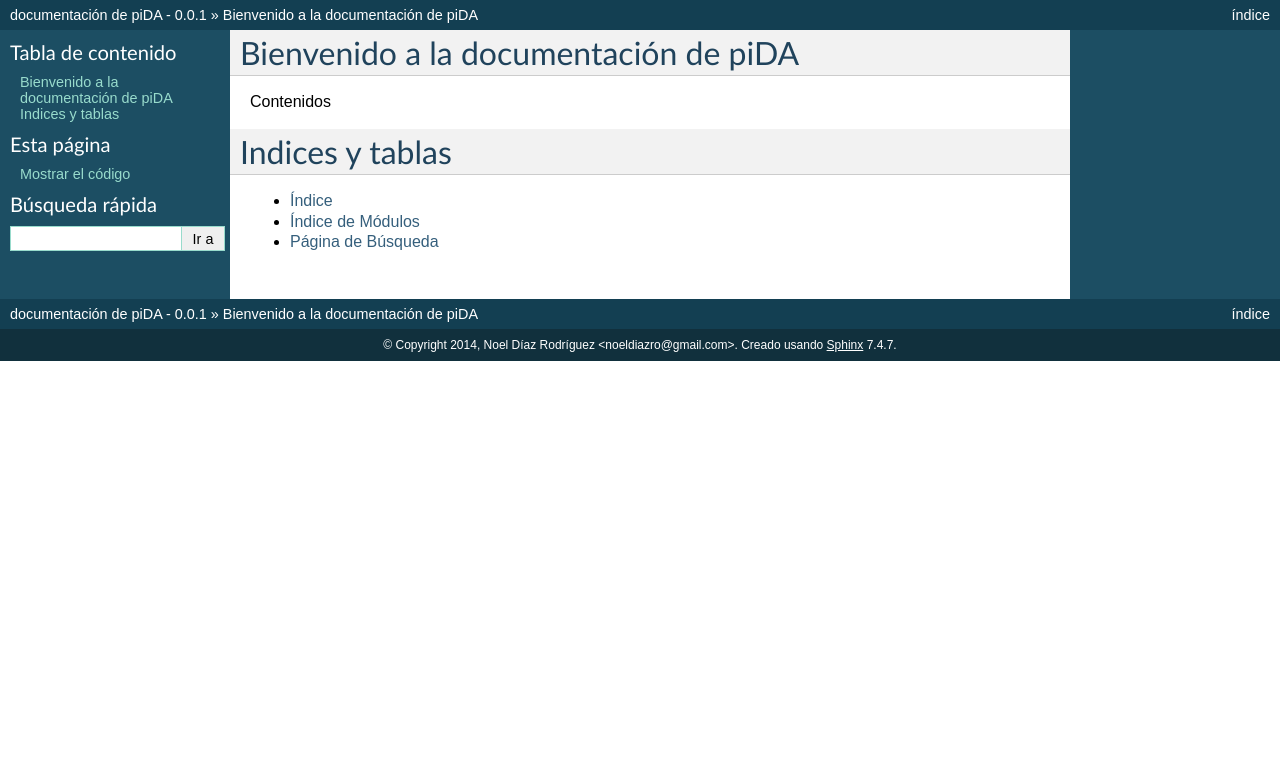
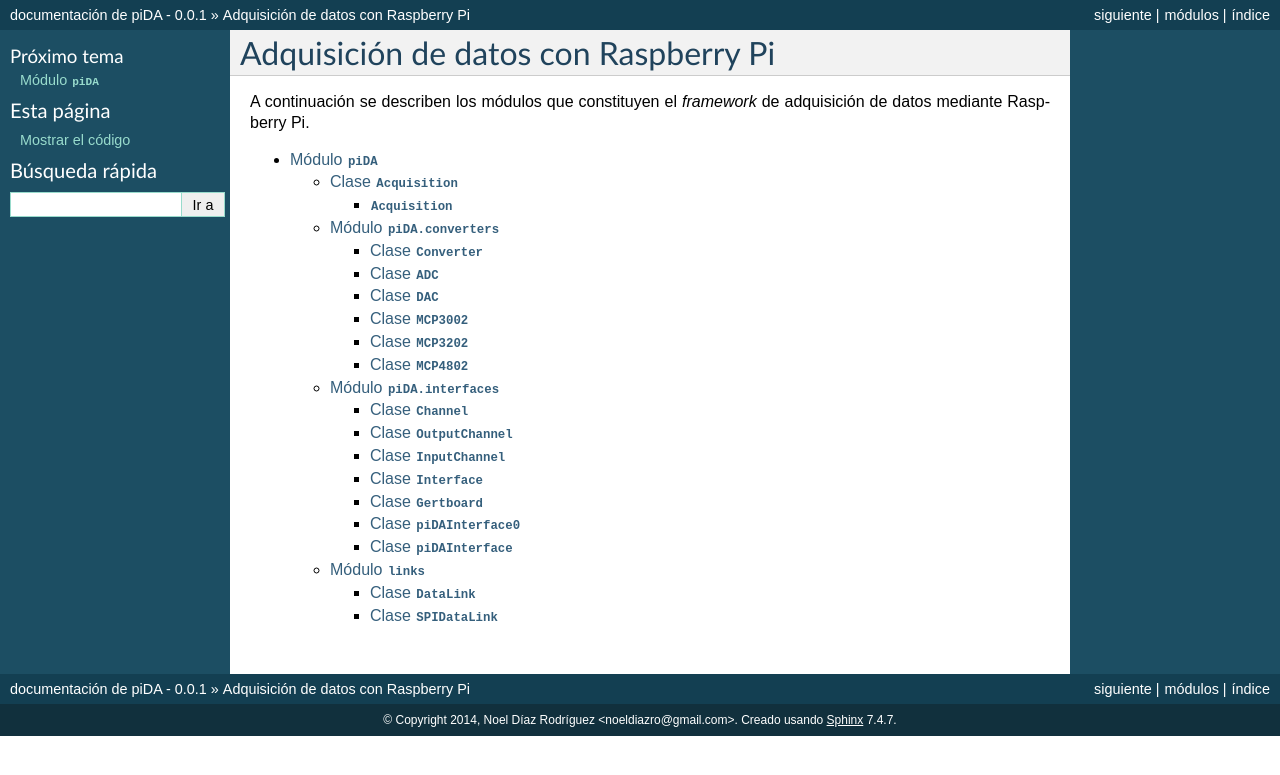
Before and after one commit to noeldiazro/pida, a Sphinx documentation site: the page built from docs/index.rst, in a window 1280 px wide. Shown: the top 775 px of the page. Built offline with Sphinx 7.4.7, drawn with Linux system fonts in a browser that asks for light colours; part of the change alters nothing that is shown.

Commit message:
Documentación añadida

```diff
--- /dev/null
+++ b/docs/acquisition.rst
@@ -0,0 +1,228 @@
+.. currentmodule:: piDA
+
+Clase :class:`Acquisition`
+--------------------------
+
+.. class:: Acquisition(sampling_rate=0, channel=None, max_count=0)
+
+   Crea un objeto para gestionar una adquisición de datos.
+
+   Clase base: :class:`threading:Thread`.
+
+   :param sampling_rate: Frecuencia de muestreo en hertzios. El valor
+       por defecto (0) provoca que las muestras se tomen a la máxima
+       tasa posible.
+   :type sampling_rate: :class:`Number`
+   :param channel: Canal de una interfaz de adquisición a través del
+       cual se toman los datos.
+   :type channel: :class:`Channel`
+   :param max_count: Número máximo de muestras a tomar en la
+       adquisición. El valor por defecto (0) indica que no hay límite.
+   :type max_count: :class:`Number`
+
+   .. attribute:: channel
+
+      Canal de entrada de una interfaz de adquisición de datos por el
+      que se toman las muestras de la adquisición.
+
+      Eleva una excepción :exc:`TypeError` si el valor que se intenta
+      fijar no es un objeto de la clase :class:`Channel`.
+
+   .. attribute:: data
+
+      Lista de datos adquiridos. Cada miembro de la lista es, a su
+      vez, una lista de dos elementos: el primero es el tiempo de
+      adquisición y el segundo el valor medido.
+
+   .. attribute:: elapsed_time
+
+      Tiempo de adquisición transcurrido en segundos, con una
+      precisión de 1 nanosegundo.
+
+      Sólo se actualiza el tiempo transcurrido mientras se están
+      acquiriendo muestras, no mientras se está esperando a su
+      comienzo o ya se ha finalizado la toma de datos. Visto de otro
+      modo, sólo se actualiza mientras la adquisición está en estado
+      ``'running'`` (ver :attr:`status`).
+
+      Es una propiedad de sólo lectura.
+
+   .. method:: get_channel()
+
+      Devuelve el canal de entrada usado en la adquisición.
+
+      .. deprecated:: 1.0
+	 Use :attr:`channel` en su lugar.
+
+   .. method:: get_data(n_count=0)
+
+      Devuelve una lista con los últimos datos adquiridos.
+
+      :param n_count: Número de muestras a incluir en la lista
+         devuelta. El valor por defecto 0 incluye todos los datos
+         adquiridos hasta ese momento.
+      :type n_count: :class:`Number`
+
+   .. method:: get_elapsed_time()
+
+      Devuelve el tiempo de adquisición transcurrido en segundos, con
+      una precisión de 1 nanosegundo.
+
+      Sólo se actualiza el tiempo transcurrido mientras se están
+      acquiriendo muestras, no mientras se está esperando a su
+      comienzo o ya se ha finalizado la toma de datos. Visto de otro
+      modo, sólo se actualiza mientras la adquisición está en estado
+      ``'running'`` (ver :attr:`status`).
+
+      .. deprecated:: 1.0
+        Use :attr:`elapsed_time` en su lugar.
+
+   .. method:: get_max_count()
+
+      Devuelve el máximo número de muestras a tomar durante la
+      adquisición.
+
+      .. deprecated:: 1.0
+	 Use :attr:`max_count` en su lugar.
+
+   .. method:: get_sampling_rate()
+
+      Devuelve la frecuencia de muestreo en hertzios que se ha
+      fijado para la adquisición.
+
+      .. deprecated:: 1.0
+	 Use :attr:`sampling_rate` en su lugar.
+
+   .. method:: get_status()
+
+      Devuelve el estado de la adquisición.
+
+      Puede tomar los siguientes valores:
+
+      * ``'waiting'``, esperando el comienzo de la adquisición
+        mediante el método :meth:`start`.
+      * ``'running'``, adquiriendo muestras.
+      * ``'stopped'``, la adquisición ha finalizado, porque se ha
+        alcanzado el máximo número de muestras :attr:`max_count` o
+        porque se ha invocado el método :meth:`stop` del objeto.
+
+      .. deprecated:: 1.0
+	 Use :attr:`status` en su lugar.
+
+   .. attribute:: max_count
+
+      Máximo número de muestras a tomar durante la adquisición.
+
+      Si se fija un valor 0 no hay límite de muestras y la adquisición
+      se detiene únicamente cuando se invoca el método :meth:`stop`.
+
+      Eleva una excepción :exc:`TypeError` si el valor no es 0 o un
+      número positivo.
+
+   .. method:: print_data(n_count=0)
+
+      Escribe en pantalla un listado de los últimos datos adquiridos.
+
+      :param n_count: Número de muestras a incluir en el listado.  El
+         valor por defecto 0 incluye todos los datos adquiridos hasta
+         ese momento.
+      :type n_count: :class:`Number`
+
+   .. attribute:: sampling_rate
+
+      Frecuencia de muestreo de la adquisición en hertzios.
+
+      Un valor 0 de esta propiedad implica que las muestras se toman a
+      la máxima tasa posible.
+
+      Eleva una excepción :exc:`TypeError` si el valor que se intenta
+      fijar no es 0 o un número positivo.
+
+   .. method:: set_channel(channel)
+
+      Fija el canal de entrada a usar en la adquisición.
+
+      :param channel: Canal de entrada.
+      :type channel: :class:`Channel`
+
+      Eleva una excepción :exc:`TypeError` si el valor que se intenta
+      fijar no es un objeto :class:`Channel`.
+
+      .. deprecated:: 1.0
+	 Use :attr:`channel` en su lugar.
+
+   .. method:: set_max_count(max_count)
+
+      Fija el máximo número de muestras a tomar durante la
+      adquisición.
+
+      :param max_count: Máximo número de muestras. Se se fija un valor
+	 0 no hay límite en el número de muestras y la adquisición se
+	 detiene únicamente cuando se invoca el método :meth:`stop`.
+      :type max_count: :class:`Number`
+
+      Eleva una excepción :exc:`TypeError` si el valor no es 0 o un
+      número positivo.
+
+      .. deprecated:: 1.0
+	 Use :attr:`max_count` en su lugar.
+
+   .. method:: set_sampling_rate(sampling_rate)
+
+      Fija la frecuencia de muestreo de la adquisición en hertzios.
+
+      :param sampling_rate: Valor que se quiere dar a la frecuencia de
+	 muestreo. Si se fija un valor 0 para la frecuencia de
+	 muestreo, no se fuerza ningún tiempo de espera entre muestras
+	 consecutivas, con lo que las muestras se toman a la mayor
+	 tasa posible.
+      :type sampling_rate: :class:`Number`
+
+      Eleva una excepción :exc:`TypeError` si el valor no es 0 o un
+      número positivo.
+
+      .. deprecated:: 1.0
+	 Use :attr:`sampling_rate` en su lugar.
+
+   .. method:: start()
+
+      Comienza la adquisición de datos.
+
+   .. attribute:: start_time
+
+      Tiempo de referencia de comienzo de la adquisición.
+
+      .. warning:: El hilo desde el que se quiere leer esta propiedad
+	 debe ser dueño del cierre de exclusión mútua :attr:`start_time_lock`.
+
+      .. note:: En Raspberry Pi este valor es el número de segundos
+	 entre el encendido del computador y el comienzo de la
+	 adquisición. Sin embargo, en otras plataformas podría tener
+	 un significado totalmente diferente.
+
+      Es una propiedad de sólo lectura.
+
+   .. attribute:: start_time_lock
+
+      Cierre de exclusión mútua para acceder a :attr:`start_time`. El
+      hilo que quiera leer :attr:`start_time` debe previamente
+      adquirir el cierre.
+
+   .. attribute:: status
+
+      Estado de la adquisición.
+
+      Puede tomar los siguientes valores:
+
+      * ``'waiting'``, esperando el comienzo de la adquisición
+        mediante el método :meth:`start`.
+      * ``'running'``, adquiriendo muestras.
+      * ``'stopped'``, la adquisición ha finalizado, porque se ha
+        alcanzado el máximo número de muestras :attr:`max_count` o
+        porque se ha invocado el método :meth:`stop` del objeto.
+
+      Es una propiedad de sólo lectura.
+
+   .. method:: stop()
+
+      Detiene la adquisición de datos.
--- a/docs/conf.py
+++ b/docs/conf.py
@@ -16,7 +16,7 @@ import sys, os
 # If extensions (or modules to document with autodoc) are in another directory,
 # add these directories to sys.path here. If the directory is relative to the
 # documentation root, use os.path.abspath to make it absolute, like shown here.
-#sys.path.insert(0, os.path.abspath('.'))
+#sys.path.insert(0, os.path.abspath('..'))
 
 # -- General configuration -----------------------------------------------------
 
@@ -34,7 +34,7 @@ templates_path = ['_templates']
 source_suffix = '.rst'
 
 # The encoding of source files.
-#source_encoding = 'utf-8-sig'
+#source_encoding = 'utf-8'
 
 # The master toctree document.
 master_doc = 'index'
@@ -64,7 +64,7 @@ language = 'es'
 
 # List of patterns, relative to source directory, that match files and
 # directories to ignore when looking for source files.
-exclude_patterns = ['_build']
+exclude_patterns = ['_build', '.AppleDouble', 'api/.AppleDouble']
 
 # The reST default role (used for this markup: `text`) to use for all documents.
 #default_role = None
--- a/docs/index.rst
+++ b/docs/index.rst
@@ -1,21 +1,11 @@
-.. piDA documentation master file, created by
-   sphinx-quickstart on Thu Aug 28 08:57:25 2014.
-   You can adapt this file completely to your liking, but it should at least
-   contain the root `toctree` directive.
+#####################################
+Adquisición de datos con Raspberry Pi
+#####################################
 
-Bienvenido a la documentación de piDA
-=====================================
-
-Contenidos
+A continuación se describen los módulos que constituyen el *framework*
+de adquisición de datos mediante Raspberry Pi.
 
 .. toctree::
-   :maxdepth: 2
+   :maxdepth: 3
 
-
-
-Indices y tablas
-================
-
-* :ref:`genindex`
-* :ref:`modindex`
-* :ref:`search`
+   piDA
--- /dev/null
+++ b/docs/piDA.converters.rst
@@ -0,0 +1,219 @@
+=============================
+Módulo :mod:`piDA.converters`
+=============================
+.. module:: piDA.converters
+
+Este módulo incluye clases para gestionar convertidores de datos
+analógico/digitales y digital/analógicos.
+
+Clase :class:`Converter`
+------------------------
+.. class:: Converter(identifier, description, vref, bits, channels, data_link)
+
+   Clase base para la definición de convertidores de datos.
+
+   Es una clase abstracta.
+
+   Clase base: :class:`object`.
+
+   :param identifier: identificador del conversor.
+   :type identifier: :class:`String`
+   :param description: descripción del conversor.
+   :type description: :class:`String`
+   :param vref: tensión de referencia del conversor.
+   :type vref: :class:`Number`
+   :param bits: resolución en bits del conversor.
+   :type bits: :class:`Integer`
+   :param channels: número de canales del conversor.
+   :type channels: :class:`Integer`
+   :param data_link: enlace de datos para la comunicación con el conversor.
+   :type data_link: :class:`piDA.links.DataLink`
+
+   .. attribute:: bits
+
+      Resolución en número de bits del conversor de datos.
+
+      Es una propiedad de sólo lectura.
+
+   .. attribute:: channels
+
+      Número de canales del conversor de datos.
+
+      Es una propiedad de sólo lectura.
+
+   .. method:: close()
+
+      Cierra la comunicación con el conversor. Debe invocarse este
+      método tras haber realizado todas las lecturas/escrituras
+      requeridas del conversor.
+
+   .. attribute:: data_link
+
+      Enlace de datos que se usa en la comunicación con el conversor.
+
+      Es una propiedad de sólo lectura.
+
+   .. attribute:: description
+
+      Descripción del conversor de datos.
+
+      Es una propiedad de sólo lectura.
+
+   .. attribute:: identifier
+
+      Identificador del conversor de datos.
+
+      Es una propiedad de sólo lectura.
+
+   .. attribute:: levels
+
+      Resolución en número de niveles del conversor de datos.
+
+      Es una propiedad de sólo lectura.
+
+   .. method:: open()
+
+      Abre la comunicación con el conversor. Debe invocarse este
+      método antes de realizar cualquier lectura/escritura del
+      conversor.
+
+   .. attribute:: vref
+
+      Tensión de referencia del conversor. Es la tensión en voltios
+      que se corresponde con el nivel más alto del conversor.
+
+      Es una propiedad de sólo lectura.
+
+Clase :class:`ADC`
+------------------
+.. class:: ADC(identifier, description, vref, bits, channels, data_link)
+
+   Clase base para la definición de convertidores de datos
+   analógico/digitales.
+
+   Es una clase abstracta.
+
+   Clase base: :class:`Converter`.
+
+   :param identifier: identificador del conversor.
+   :type identifier: :class:`String`
+   :param description: descripción del conversor.
+   :type description: :class:`String`
+   :param vref: tensión de referencia del conversor.
+   :type vref: :class:`Number`
+   :param bits: resolución en bits del conversor.
+   :type bits: :class:`Integer`
+   :param channels: número de canales del conversor.
+   :type channels: :class:`Integer`
+   :param data_link: enlace de datos para la comunicación con el conversor.
+   :type data_link: :class:`piDA.links.DataLink`
+
+   .. method:: read(channel)
+
+      Realiza una lectura de un canal del conversor analógico/digital
+      y devuelve su valor en voltios.
+
+      :param channel: Canal del conversor que quiere leerse.
+      :type channel: :class:`Number`
+
+   .. method:: read_code(channel)
+
+      Realiza una lectura de un canal del conversor analógico/digital
+      y devuelve el código de su valor.
+
+      :param channel: Canal del conversor que quiere leerse.
+      :type channel: :class:`Number`
+
+      .. warning:: Es un método abstracto. Debe ser implementado por
+	 cada heredero que defina un modelo concreto de conversor
+	 analógico/digital.
+
+Clase :class:`DAC`
+------------------
+.. class:: DAC(identifier, description, vref, bits, channels, data_link)
+
+   Clase base para la definición de convertidores de datos
+   digital/analógicos.
+
+   Es una clase abstracta.
+
+   Clase base: :class:`Converter`.
+
+   :param identifier: identificador del conversor.
+   :type identifier: :class:`String`
+   :param description: descripción del conversor.
+   :type description: :class:`String`
+   :param vref: tensión de referencia del conversor.
+   :type vref: :class:`Number`
+   :param bits: resolución en bits del conversor.
+   :type bits: :class:`Integer`
+   :param channels: número de canales del conversor.
+   :type channels: :class:`Integer`
+   :param data_link: enlace de datos para la comunicación con el conversor.
+   :type data_link: :class:`piDA.links.DataLink`
+
+   .. method:: write(value, channel)
+
+      Fija en un canal del conversor digital/analógico el valor
+      especificado en voltios.
+
+      :param value: Valor a fijar en voltios.
+      :type value: :class:`Number`
+      :param channel: Canal del conversor que quiere escribirse.
+      :type channel: :class:`Number`
+
+   .. method:: write_code(value, channel)
+
+      Fija en un canal del conversor digital/analógico el valor
+      especificado como código.
+
+      :param value: Código del valor a escribir.
+      :type value: :class:`Number`
+      :param channel: Canal del conversor que quiere escribirse.
+      :type channel: :class:`Number`
+
+      .. warning:: Es un método abstracto. Debe ser implementado por
+         cada heredero que defina un modelo concreto de conversor
+         digital/analógico.
+
+Clase :class:`MCP3002`
+----------------------
+.. class:: MCP3002(vref, data_link)
+
+   Clase para gestionar el convertidor analógico/digital Microchip
+   MCP3002.
+
+   Clase base: :class:`ADC`
+
+   :param vref: tensión de referencia del conversor.
+   :type vref: :class:`Number`
+   :param data_link: enlace de datos para la comunicación con el conversor.
+   :type data_link: :class:`piDA.links.DataLink`
+
+Clase :class:`MCP3202`
+----------------------
+.. class:: MCP3202(vref, data_link)
+
+   Clase para gestionar el convertidor analógico/digital Microchip
+   MCP3202.
+
+   Clase base: :class:`ADC`
+
+   :param vref: tensión de referencia del conversor.
+   :type vref: :class:`Number`
+   :param data_link: enlace de datos para la comunicación con el conversor.
+   :type data_link: :class:`piDA.links.DataLink`
+
+Clase :class:`MCP4802`
+----------------------
+.. class:: MCP4802(vref, data_link)
+
+   Clase para gestionar el convertidor digital/analógico Microchip
+   MCP4802.
+
+   Clase base: :class:`DAC`
+
+   :param vref: tensión de referencia del conversor.
+   :type vref: :class:`Number`
+   :param data_link: enlace de datos para la comunicación con el conversor.
+   :type data_link: :class:`piDA.links.DataLink`
--- /dev/null
+++ b/docs/piDA.interfaces.rst
@@ -0,0 +1,132 @@
+=============================
+Módulo :mod:`piDA.interfaces`
+=============================
+.. module:: piDA.interfaces
+
+Este módulo incluye clases para gestionar interfaces de adquisición de
+datos.
+
+Clase :class:`Channel`
+----------------------
+.. class:: Channel(identifier, description, converter, converter_channel)
+
+   Clase base para la gestión de un canal de una interfaz de adquisición de datos.
+
+   Es una clase abstracta.
+
+   Clase base: :class:`object`.
+
+   :param identifier: identificador del canal.
+   :type identifier: :class:`String`
+   :param description: descripción del canal.
+   :type description: :class:`String`
+   :param converter: conversor de datos asociado al canal.
+   :type converter: :class:`piDA.converters.Converter`
+   :param converter_channel: canal del conversor de datos asociado al canal.
+   :type converter_channel: :class:`Integer`
+
+   .. method:: close()
+
+      Cierra el canal.
+
+   .. attribute:: converter
+
+      Conversor de datos asociado al canal.
+
+      Es una propiedad de sólo lectura.
+
+   .. attribute:: converter_channel
+
+      Canal del conversor de datos asociado al canal.
+
+      Es una propiedad de sólo lectura.
+
+   .. attribute:: description
+
+      Descripción del canal.
+
+      Es una propiedad de sólo lectura.
+
+   .. attribute:: identifier
+
+      Identificador del canal.
+
+      Es una propiedad de sólo lectura.
+
+   .. method:: open()
+
+      Abre el canal. Es necesario invocar este método antes de
+      realizar la primera escritura/lectura del canal.
+
+Clase :class:`OutputChannel`
+----------------------------
+.. class:: OutputChannel(identifier, description, converter, converter_channel)
+
+   Clase para la gestión de un canal de salida de una interfaz de
+   adquisición de datos.
+
+   Clase base: :class:`Channel`.
+
+   :param identifier: identificador del canal.
+   :type identifier: :class:`String`
+   :param description: descripción del canal.
+   :type description: :class:`String`
+   :param converter: conversor de datos asociado al canal.
+   :type converter: :class:`piDA.converters.Converter`
+   :param converter_channel: canal del conversor de datos asociado al canal.
+   :type converter_channel: :class:`Integer`
+
+   .. method:: write(value)
+
+      Escribre un valor en voltios en el canal.
+
+Clase :class:`InputChannel`
+---------------------------
+.. class:: InputChannel(identifier, description, converter, converter_channel)
+
+   Clase para la gestión de un canal de entrada de una interfaz de
+   adquisición de datos.
+
+   Clase base: :class:`Channel`.
+
+   :param identifier: identificador del canal.
+   :type identifier: :class:`String`
+   :param description: descripción del canal.
+   :type description: :class:`String`
+   :param converter: conversor de datos asociado al canal.
+   :type converter: :class:`piDA.converters.Converter`
+   :param converter_channel: canal del conversor de datos asociado al canal.
+   :type converter_channel: :class:`Integer`
+
+   .. method:: read()
+
+      Lee un valor en voltios en el canal.
+
+Clase :class:`Interface`
+------------------------
+.. class:: Interface(identifier, description, channel_list)
+
+   Clase base para la definición de interfaces de adquisición de
+   datos.
+
+   Es una clase abstracta.
+
+   Clase base: :class:`object`.
+
+Clase :class:`Gertboard`
+------------------------
+.. class:: Gertboard()
+
+   Clase base: :class:`Interface`
+
+Clase :class:`piDAInterface0`
+-----------------------------
+.. class:: piDAInterface0()
+
+   Clase base: :class:`Interface`
+
+Clase :class:`piDAInterface`
+----------------------------
+.. class:: piDAInterface()
+
+   Clase base: :class:`Interface`
--- /dev/null
+++ b/docs/piDA.links.rst
@@ -0,0 +1,93 @@
+===================
+Módulo :mod:`links`
+===================
+.. module:: piDA.links
+
+Clase :class:`DataLink`
+-----------------------
+.. class:: DataLink(identifier, description, max_speed)
+
+   Clase base para la definición de enlaces de datos.
+
+   Es una clase abstracta.
+
+   Clase base: :class:`object`.
+
+   :param identifier: identificador del enlace de datos.
+   :type identifier: :class:`String`
+   :param description: descripción del enlace de datos.
+   :type description: :class:`String`
+   :param max_speed: máxima velocidad en herzios del enlace de datos.
+   :type max_speed: :class:`Number`
+
+   .. method:: close()
+
+      Cierra el enlace de datos. Debe invocarse este método cuando no
+      vayan a realizarse más transferencias de datos a través del
+      enlace.
+
+      .. warning:: Es un método abstracto.
+
+   .. attribute:: description
+
+      Descripción del enlace de datos.
+
+      Es una propiedad de sólo lectura.
+
+   .. attribute:: identifier
+
+      Identificador del enlace de datos.
+
+      Es una propiedad de sólo lectura.
+
+   .. attribute:: max_speed
+
+      Velocidad máxima en herzios del enlace de datos.
+
+      Es una propiedad de sólo lectura.
+
+   .. method:: open()
+
+      Abre el enlace de datos. Este método debe invocarse antes de
+      realizar la primera transferencia por el enlace.
+
+      .. warning:: Es un método abstracto.
+
+   .. method:: transfer(data)
+
+      Envía los datos que se pasan como parámetro a otro dispositivo a
+      través del enlace de datos. Devuelve una lista con los datos
+      recibidos del dispositivo en respuesta a los datos enviados.
+
+      :param data: lista con los datos a enviar. Cada elemento de la
+                   lista es un byte.
+      :type data: :class:`List`
+
+      .. warning:: Es un método abstracto.
+
+Clase :class:`SPIDataLink`
+--------------------------
+.. class:: SPIDataLink(bus, device, max_speed)
+
+   Clase que gestiona un enlace Serial Peripheral Interface (SPI).
+
+   Clase base: :class:`DataLink`
+
+   .. attribute:: bus
+
+      Identificador del bus SPI que se usa para el enlace de datos.
+
+      .. note:: Raspberry Pi ofrece a través de su puerto GPIO un
+                único bus SPI cuyo identificador es 0.
+
+      Es una propiedad de sólo lectura.
+
+   .. attribute:: device
+
+      Línea de selección de chip SPI activa en el enlace de datos.
+
+      .. note:: El bus SPI 0 de Raspberry Pi puede, a través del
+                puerto GPIO, activar dos líneas de selección de chip
+                SPI: 0 y 1.
+
+      Es una propiedad de sólo lectura.
--- /dev/null
+++ b/docs/piDA.rst
@@ -0,0 +1,11 @@
+==================
+Módulo :mod:`piDA`
+==================
+
+.. toctree::
+   :maxdepth: 2
+
+   acquisition
+   piDA.converters
+   piDA.interfaces
+   piDA.links
```
Also changed, not shown: 1 other file.
